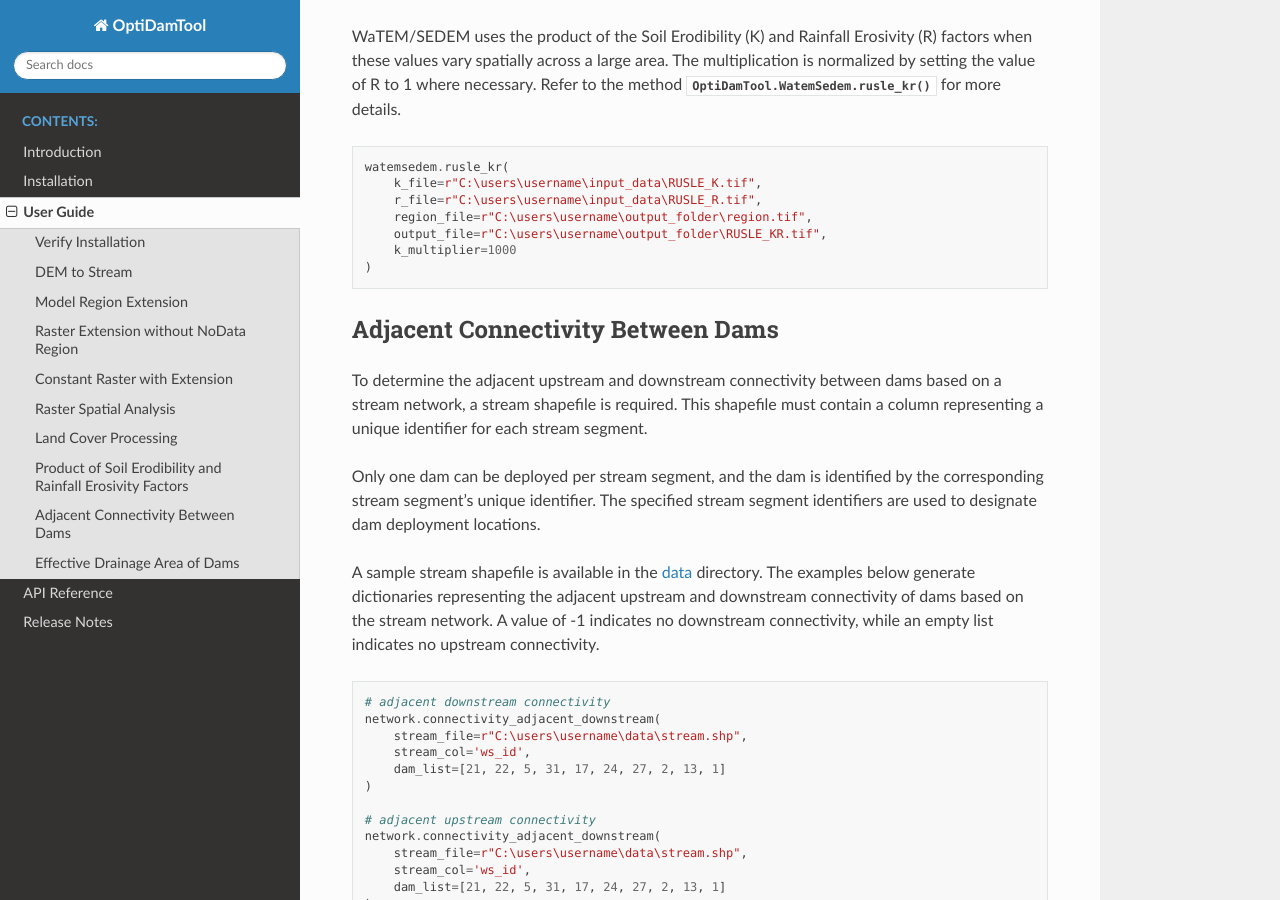
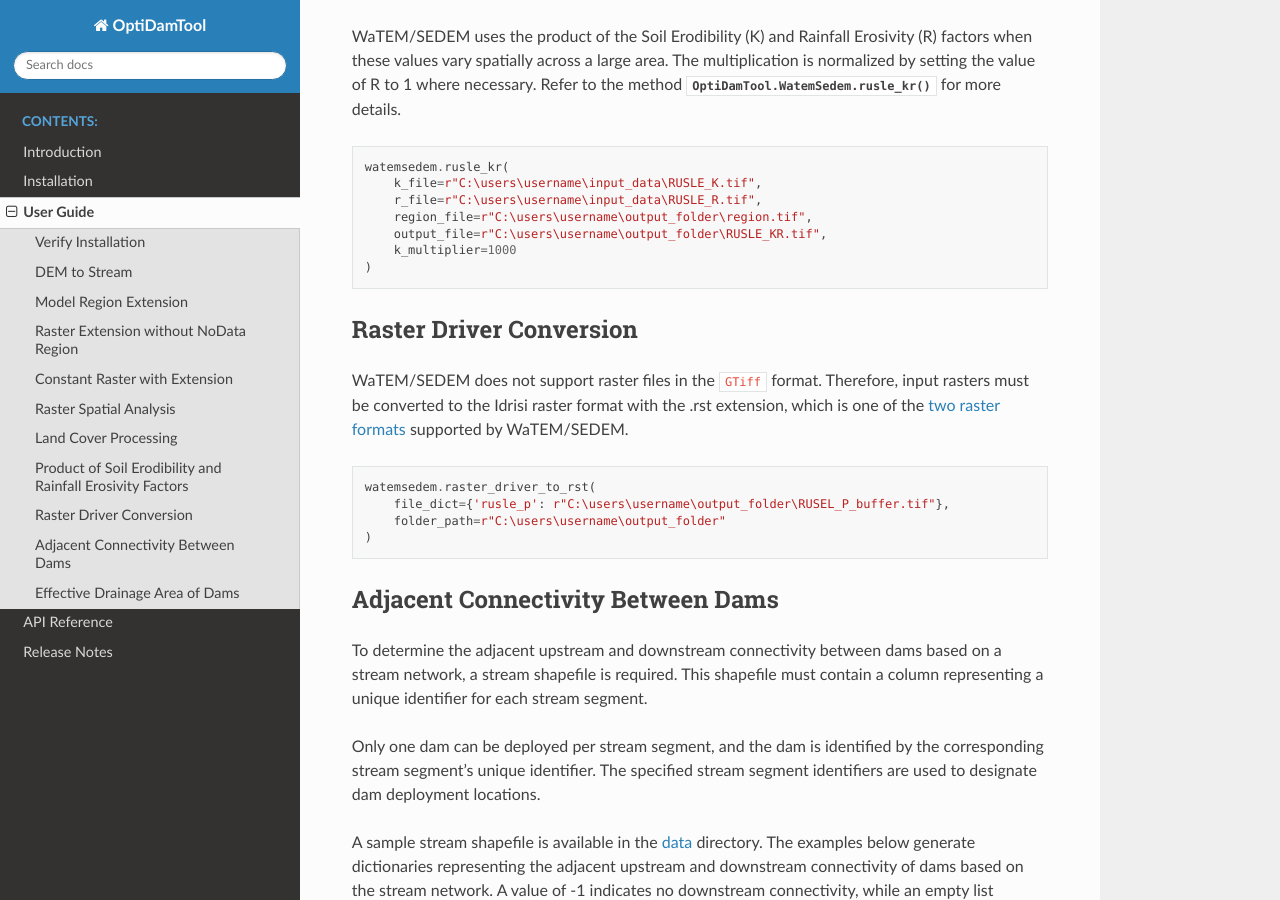
Before and after one commit to debpal/OptiDamTool, a Sphinx documentation site: the page built from docs/userguide.rst, in a window 1280 px wide and 900 px high, scrolled down 2865 px. Built offline with Sphinx 7.4.7 and the Read the Docs theme 3.1.0, drawn with Linux system fonts in a browser that asks for light colours.

Commit message:
update docs

```diff
--- a/docs/userguide.rst
+++ b/docs/userguide.rst
@@ -174,6 +174,19 @@ the value of R to 1 where necessary. Refer to the method :meth:`OptiDamTool.Wate
     )
 
 
+Raster Driver Conversion
+-----------------------------
+
+WaTEM/SEDEM does not support raster files in the ``GTiff`` format. Therefore, input rasters must be converted to the Idrisi raster format with the .rst extension,
+which is one of the `two raster formats <https://watem-sedem.github.io/watem-sedem/rasterinfo.html#format>`_ supported by WaTEM/SEDEM.
+
+.. code-block:: python
+
+    watemsedem.raster_driver_to_rst(
+        file_dict={'rusle_p': r"C:\users\username\output_folder\RUSEL_P_buffer.tif"},
+        folder_path=r"C:\users\username\output_folder"
+    )
+
 
 Adjacent Connectivity Between Dams
 -----------------------------------------
```
Also changed, not shown: docs/changelog.rst (+11 -0 lines), docs/introduction.rst (+4 -3 lines).
